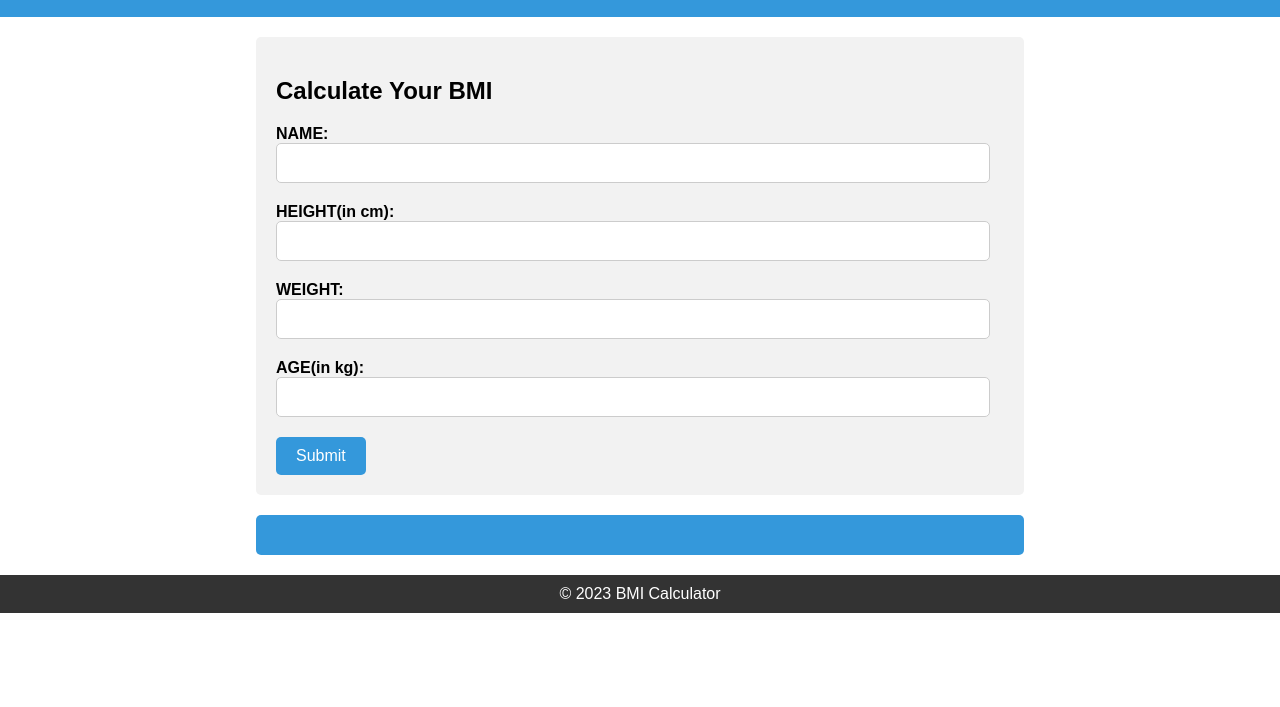
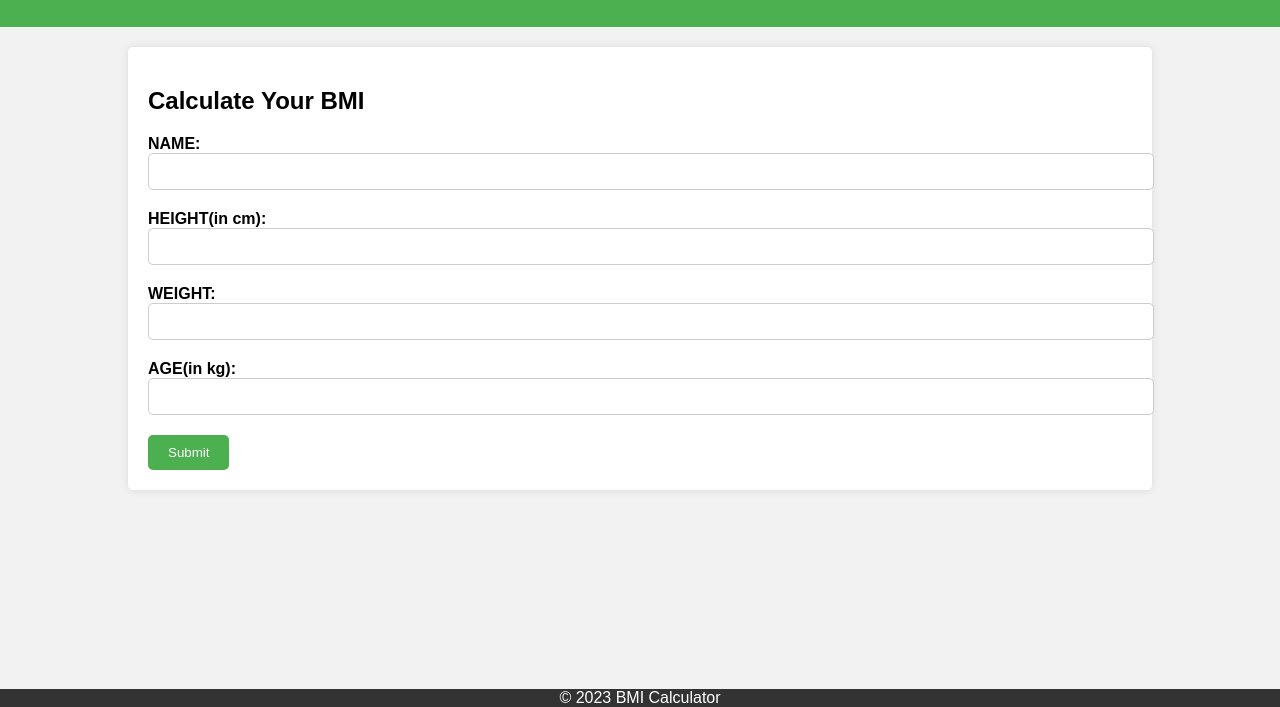
Before and after one commit to Sppatel111/BMI-Calculator-webapp, a plain HTML site: page web/index.html in a window 1280 px wide. Shown: the part 93-800 px from the top of the page. Drawn offline with Linux system fonts and the light colour scheme.

Commit message:
css changes

```diff
--- a/build/web/newcss.css
+++ b/build/web/newcss.css
@@ -1,31 +1,38 @@
-/* Reset some default styles */
 body {
+    font-family: Arial, sans-serif;
     margin: 0;
     padding: 0;
-  font-family: Arial, sans-serif;
-  background-color:white;
+    background-color: #f2f2f2;
 }
 
-/* Header styles */
 .header {
-  background-color: #3498db;
+    background-color: #4CAF50;
+    color: white;
+    text-align: center;
+    padding: 20px;
+}
+
+.footer {
+    position: fixed;
+    left: 0;
+    bottom: 0;
+    width: 100%;
+    background-color: #333;
     color: #fff;
-  padding: 15px;
     text-align: center;
 }
 
-/* Container styles */
 .container {
-  width: 60%;
-  margin: 0 auto;
+    width: 80%;
+    margin: auto;
     padding: 20px;
 }
 
-/* Form styles */
 .form-container {
-  background-color: #f2f2f2;
+    background-color: #fff;
     padding: 20px;
     border-radius: 5px;
+    box-shadow: 0 0 10px rgba(0, 0, 0, 0.1);
 }
 
 .form-group {
@@ -38,52 +45,22 @@ body {
 }
 
 .input-field {
-  width: 95%;
+    width: 100%;
     padding: 10px;
     border: 1px solid #ccc;
     border-radius: 5px;
-  font-size: 16px;
 }
 
-/* Button styles */
 .btn-calculate {
-  background-color: #3498db;
-  color: #fff;
+    background-color: #4CAF50;
+    color: white;
     padding: 10px 20px;
     border: none;
     border-radius: 5px;
     cursor: pointer;
-  font-size: 16px;
-
 }
 
-/* Result styles */
 .result-container {
-  background-color: #3498db;
-  color: #fff;
-  padding: 20px;
-  text-align: center;
-  border-radius: 5px;
     margin-top: 20px;
+    font-weight: bold;
 }
-
-/* Footer styles */
-.footer {
-  background-color: #333;
-  color: #fff;
-  padding: 10px;
-  text-align: center;
-}
-
-/* Media queries for responsiveness (adjust as needed) */
-@media (max-width: 768px) {
-  .container {
-    width: 90%;
-  }
-}
-
-@media (max-width: 576px) {
-  .form-container {
-    padding: 10px;
-  }
-}
--- a/nbproject/private/private.xml
+++ b/nbproject/private/private.xml
@@ -3,9 +3,9 @@
     <editor-bookmarks xmlns="http://www.netbeans.org/ns/editor-bookmarks/2" lastBookmarkId="0"/>
     <open-files xmlns="http://www.netbeans.org/ns/projectui-open-files/2">
         <group>
-            <file>file:/C:/Users/Admin/Documents/NetBeansProjects/BMI/web/index.html</file>
-            <file>file:/C:/Users/Admin/Documents/NetBeansProjects/BMI/src/java/BMICalculatorServlet.java</file>
-            <file>file:/C:/Users/Admin/Documents/NetBeansProjects/BMI/web/newcss.css</file>
+            <file>file:/D:/GITHUB%20PROJECTS/PROJECT%202/BMI/src/java/BMICalculatorServlet.java</file>
+            <file>file:/D:/GITHUB%20PROJECTS/PROJECT%202/BMI/web/newcss.css</file>
+            <file>file:/D:/GITHUB%20PROJECTS/PROJECT%202/BMI/web/index.html</file>
         </group>
     </open-files>
 </project-private>
--- a/web/index.html
+++ b/web/index.html
@@ -1,46 +1,42 @@
 <!DOCTYPE html>
 <html>
 <head>
-        <title> BMI Calculator</title>
+    <title>BMI Calculator</title>
     <link rel="stylesheet" href="newcss.css">
+    <meta name="viewport" content="width=device-width, initial-scale=1">
+
+
 </head>
 <body>
     <div class="header">
-        <h1> BMI Calculator </h1>
+        <h1>BMI Calculator</h1>
     </div>
+
     <div class="container">
         <div class="form-container">
             <h2>Calculate Your BMI</h2>
-        <form action="BMICalculatorServlet" method="get" >
-
+            <form action="BMICalculatorServlet" method="get">
                 <div class="form-group">
                     <label class="label" for="name">NAME:</label>
                     <input class="input-field" type="text" id="name" name="name" required>
-
                 </div>
                 <div class="form-group">
                     <label class="label" for="height">HEIGHT(in cm):</label>
                     <input class="input-field" type="text" id="height" name="height" required>
-
                 </div>
                 <div class="form-group">
-             <label class="label"  for="weight">WEIGHT:</label>
+                    <label class="label" for="weight">WEIGHT:</label>
                     <input class="input-field" type="text" id="weight" name="weight" required >
-
                 </div>
                 <div class="form-group">
                     <label class="label" for="age">AGE(in kg):</label>
                     <input class="input-field" type="number" id="age" name="age" min=2 max=100 required>
-
                 </div>
                 <input class="btn-calculate" type="submit" value="Submit">
-
             </form>
         </div>
-         <div class="result-container" id="result">
-            <!-- Result will be displayed here -->
     </div>
-    </div>
+
     <div class="footer">
         &copy; 2023 BMI Calculator
     </div>
--- a/web/newcss.css
+++ b/web/newcss.css
@@ -1,31 +1,38 @@
-/* Reset some default styles */
 body {
+    font-family: Arial, sans-serif;
     margin: 0;
     padding: 0;
-  font-family: Arial, sans-serif;
-  background-color:white;
+    background-color: #f2f2f2;
 }
 
-/* Header styles */
 .header {
-  background-color: #3498db;
+    background-color: #4CAF50;
+    color: white;
+    text-align: center;
+    padding: 20px;
+}
+
+.footer {
+    position: fixed;
+    left: 0;
+    bottom: 0;
+    width: 100%;
+    background-color: #333;
     color: #fff;
-  padding: 15px;
     text-align: center;
 }
 
-/* Container styles */
 .container {
-  width: 60%;
-  margin: 0 auto;
+    width: 80%;
+    margin: auto;
     padding: 20px;
 }
 
-/* Form styles */
 .form-container {
-  background-color: #f2f2f2;
+    background-color: #fff;
     padding: 20px;
     border-radius: 5px;
+    box-shadow: 0 0 10px rgba(0, 0, 0, 0.1);
 }
 
 .form-group {
@@ -38,52 +45,22 @@ body {
 }
 
 .input-field {
-  width: 95%;
+    width: 100%;
     padding: 10px;
     border: 1px solid #ccc;
     border-radius: 5px;
-  font-size: 16px;
 }
 
-/* Button styles */
 .btn-calculate {
-  background-color: #3498db;
-  color: #fff;
+    background-color: #4CAF50;
+    color: white;
     padding: 10px 20px;
     border: none;
     border-radius: 5px;
     cursor: pointer;
-  font-size: 16px;
-
 }
 
-/* Result styles */
 .result-container {
-  background-color: #3498db;
-  color: #fff;
-  padding: 20px;
-  text-align: center;
-  border-radius: 5px;
     margin-top: 20px;
+    font-weight: bold;
 }
-
-/* Footer styles */
-.footer {
-  background-color: #333;
-  color: #fff;
-  padding: 10px;
-  text-align: center;
-}
-
-/* Media queries for responsiveness (adjust as needed) */
-@media (max-width: 768px) {
-  .container {
-    width: 90%;
-  }
-}
-
-@media (max-width: 576px) {
-  .form-container {
-    padding: 10px;
-  }
-}
```
Also changed, not shown: build/web/index.html (+9 -13 lines), 2 other files. Lines whose indentation alone changed are shown as unchanged.
